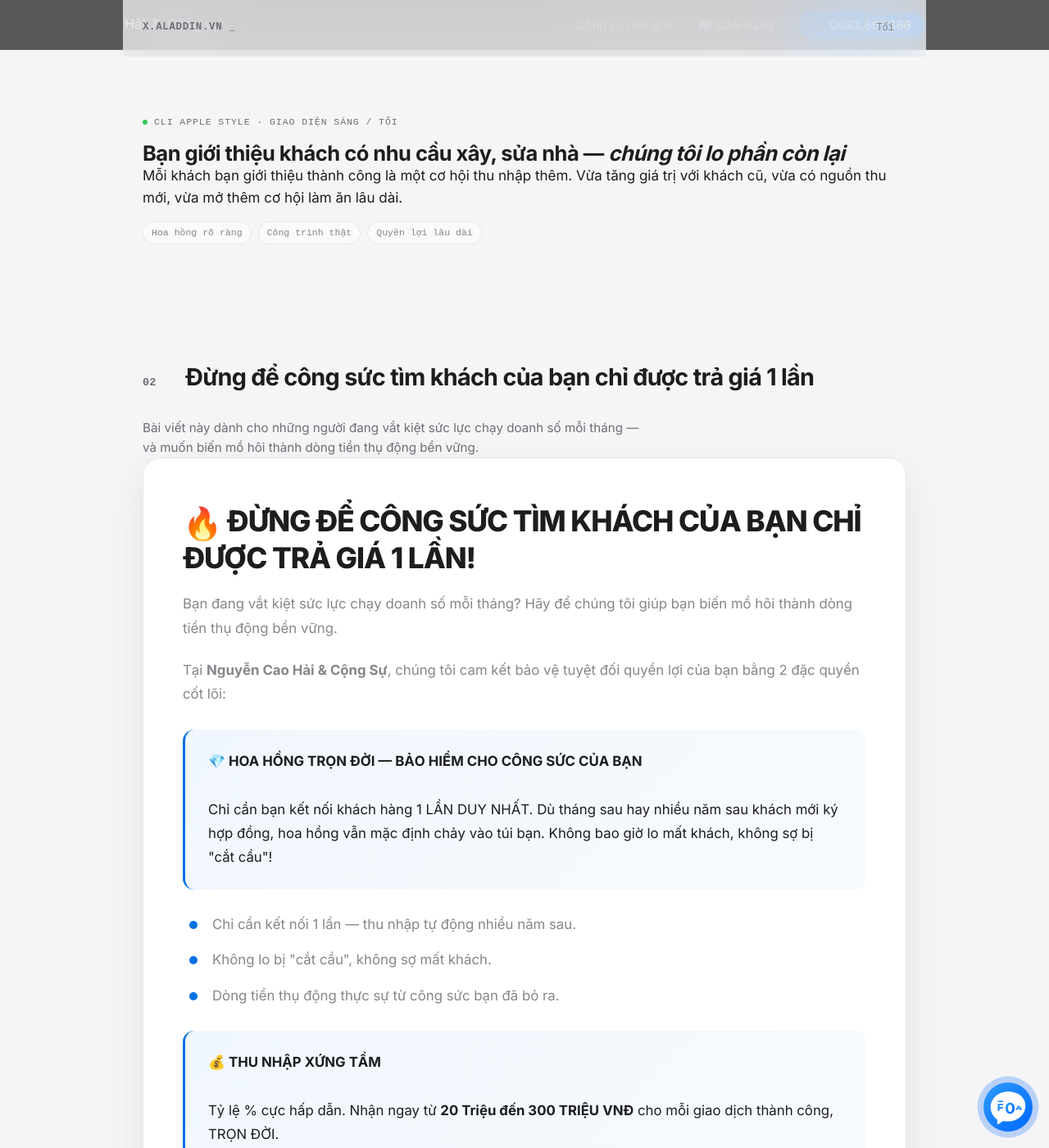
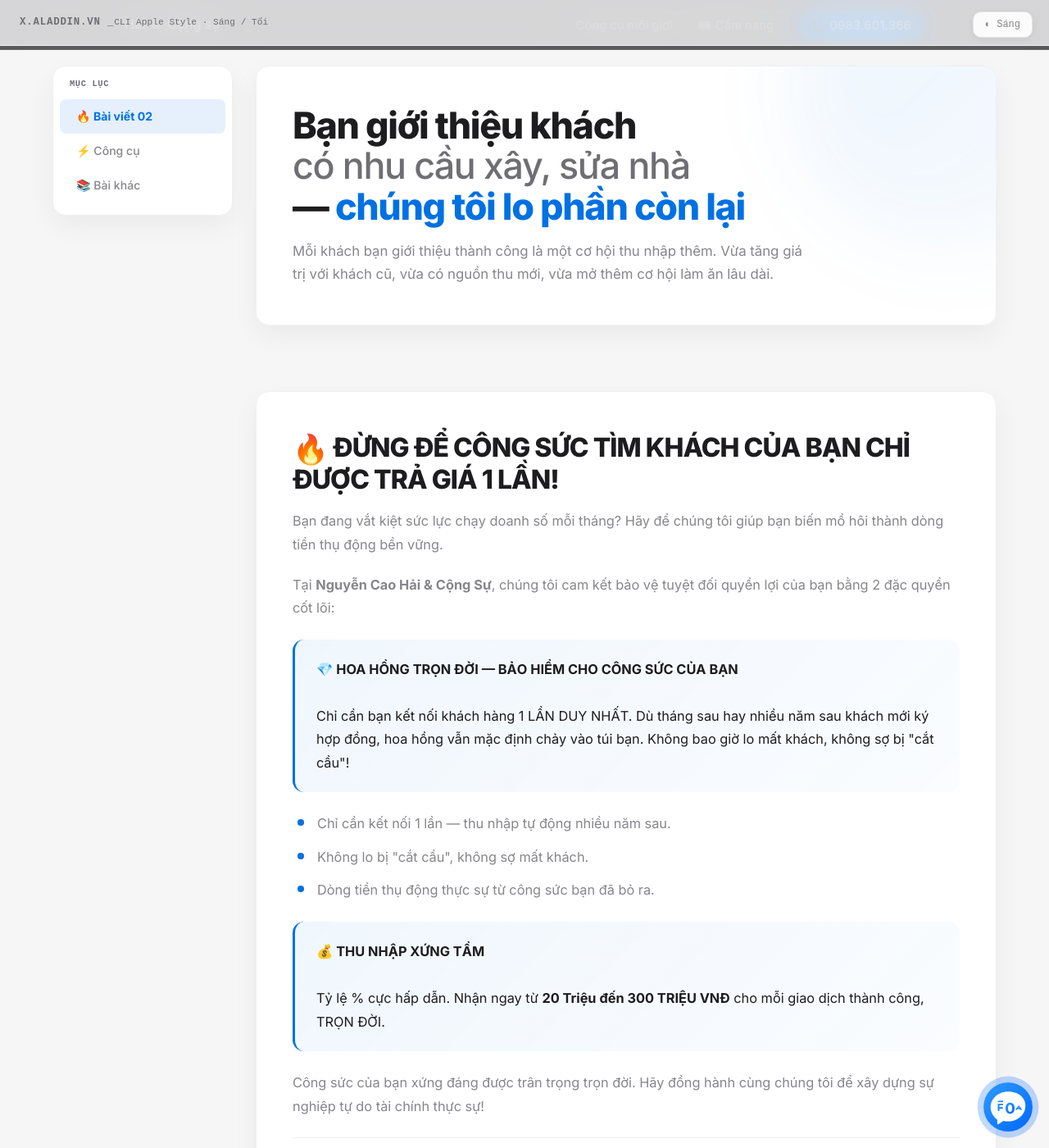
Before and after one commit to NCHhub/xaydung, a Jekyll site: the page built from index.html, in a window 1280 px wide and 1400 px high. Shown: the whole window at 82% size. Built offline with Jekyll 4.4.1, drawn with Linux system fonts in a browser that asks for light colours; some web fonts are replaced; some of the changed text lies outside the part shown.

Commit message:
Giao diện đơn giản như CLI (/cli) — sidebar + nội dung chính, bài viết 02 + công cụ + bài khác trở lại

```diff
--- a/index.html
+++ b/index.html
@@ -1,107 +1,133 @@
 ---
 layout: default
 title: "x.aladdin.vn — CLI Apple Style"
-description: "Nguyễn Cao Hải & Cộng sự — CLI Apple Style, giao diện sáng/tối, bài viết thứ 2."
+description: "Giao diện đơn giản: sidebar + nội dung chính, bài viết 02 + công cụ trở lại."
 ---
 
 <style>
 @import url('https://fonts.googleapis.com/css2?family=Inter:wght@300;400;500;600;700;800;900&family=SF+Mono:wght@400;500;600&display=swap');
-:root{--bg:#f5f5f7;--surface:#fff;--surface-2:#fafafa;--ink:#1d1d1f;--ink-2:#86868b;--ink-3:#6e6e73;--ink-4:#f5f5f7;--border:#d2d2d7;--border-soft:#e8e8ed;--accent:#0071e3;--accent-soft:#0071e320;--shadow:0 20px 50px rgba(0,0,0,.08);--radius:22px;--mono:'SF Mono','Fira Mono','JetBrains Mono',monospace;}
-.dark{--bg:#0a0a0a;--surface:#111111;--surface-2:#161616;--ink:#f5f5f7;--ink-2:#86868b;--ink-3:#6e6e73;--ink-4:#1d1d1f;--border:#2a2a2c;--border-soft:#1c1c1e;--shadow:0 20px 60px rgba(0,0,0,.55);}
+:root{--bg:#f6f6f7;--surface:#fff;--surface-2:#fafafa;--ink:#1d1d1f;--ink-2:#86868b;--ink-3:#6e6e73;--border:#e5e5e7;--border-soft:#f0f0f2;--accent:#0071e3;--shadow:0 12px 32px rgba(0,0,0,.05);--radius:16px;--mono:'SF Mono','Fira Mono',monospace;}
+.dark{--bg:#0a0a0a;--surface:#111;--surface-2:#161616;--ink:#f5f5f7;--ink-2:#86868b;--ink-3:#6e6e73;--border:#2a2a2c;--border-soft:#1c1c1e;--shadow:0 16px 40px rgba(0,0,0,.45);}
 *{margin:0;padding:0;box-sizing:border-box;}
 html{scroll-behavior:smooth;}
-body{font-family:'Inter','-apple-system',BlinkMacSystemFont,'Segoe UI',Roboto,sans-serif;background:var(--bg);color:var(--ink);line-height:1.55;-webkit-font-smoothing:antialiased;-moz-osx-font-smoothing:grayscale;min-height:100vh;transition:background .35s,color .35s;}
-.cli-nav{max-width:980px;margin:0 auto;padding:18px 24px;display:flex;align-items:center;justify-content:space-between;position:fixed;top:0;left:0;right:0;z-index:100;background:rgba(245,245,247,.75);backdrop-filter:saturate(180%) blur(30px);-webkit-backdrop-filter:saturate(180%) blur(30px);border-bottom:1px solid var(--border-soft);transition:background .35s,border-color .35s;}
-.dark .cli-nav{background:rgba(10,10,10,.7);border-bottom-color:#1c1c1e;}
-.cli-brand{font-family:var(--mono);font-size:.78rem;font-weight:600;color:var(--ink-3);letter-spacing:.05em;text-transform:uppercase;text-decoration:none;}
-.theme-toggle{background:transparent;border:1px solid var(--border);border-radius:10px;padding:8px 14px;font-family:var(--mono);font-size:.75rem;color:var(--ink-2);cursor:pointer;transition:all .2s;display:flex;align-items:center;gap:8px;text-decoration:none;}
-.theme-toggle:hover{border-color:var(--ink-3);color:var(--ink);}
-.dark .theme-toggle{border-color:#2a2a2c;color:#86868b;}
-.dark .theme-toggle:hover{border-color:#555;color:#f5f5f7;}
-.hero-inner{max-width:980px;margin:140px auto 0;padding:0 24px 80px;}
-.hero-card{background:var(--surface);border:1px solid var(--border-soft);border-radius:var(--radius);box-shadow:var(--shadow);padding:64px 48px 56px;position:relative;overflow:hidden;transition:background .35s,border-color .35s,box-shadow .35s;}
-.hero-card::before{content:"";position:absolute;top:-60%;right:-20%;width:420px;height:420px;border-radius:50%;background:linear-gradient(135deg,rgba(0,113,227,.10),rgba(0,113,227,.06));pointer-events:none;filter:blur(60px);}
-.dark .hero-card::before{background:linear-gradient(135deg,rgba(0,113,227,.18),rgba(0,113,227,.08));}
-.prompt-label{font-family:var(--mono);font-size:.72rem;color:var(--ink-3);letter-spacing:.08em;text-transform:uppercase;margin-bottom:14px;display:flex;align-items:center;gap:8px;}
-.prompt-label .dot{width:6px;height:6px;border-radius:50%;background:#34c759;}
-.hero-card h1{font-size:clamp(2.2rem,5vw,3.6rem);font-weight:800;line-height:1.1;letter-spacing:-.035em;color:var(--ink);}
-.hero-card h1 .line-2{color:var(--ink-3);font-weight:500;}
+body{font-family:'Inter','-apple-system',BlinkMacSystemFont,'Segoe UI',Roboto,sans-serif;background:var(--bg);color:var(--ink);line-height:1.55;-webkit-font-smoothing:antialiased;min-height:100vh;transition:background .35s,color .35s;}
+
+/* Navbar */
+.cli-nav{position:fixed;top:0;left:0;right:0;z-index:100;height:56px;background:rgba(245,245,247,.8);backdrop-filter:saturate(180%) blur(24px);-webkit-backdrop-filter:saturate(180%) blur(24px);border-bottom:1px solid var(--border-soft);display:flex;align-items:center;padding:0 24px;transition:background .35s,border-color .35s;}
+.dark .cli-nav{background:rgba(10,10,10,.75);border-bottom-color:#1c1c1e;}
+.cli-brand{font-family:var(--mono);font-size:.78rem;font-weight:700;letter-spacing:.06em;text-transform:uppercase;color:var(--ink-3);text-decoration:none;}
+
+/* Layout */
+.layout{display:flex;max-width:1200px;margin:0 auto;padding:80px 24px 40px;gap:28px;align-items:flex-start;}
+
+/* Sidebar */
+.sidebar{width:220px;flex-shrink:0;position:sticky;top:80px;background:var(--surface);border:1px solid var(--border-soft);border-radius:var(--radius);padding:16px 0;box-shadow:var(--shadow);transition:background .35s,border-color .35s,box-shadow .35s;}
+.sidebar h3{font-family:var(--mono);font-size:.65rem;text-transform:uppercase;letter-spacing:.06em;color:var(--ink-3);padding:0 20px 8px;margin-bottom:4px;}
+.sidebar a{display:block;padding:10px 20px;text-decoration:none;color:var(--ink-2);font-size:.88rem;font-weight:500;border-radius:8px;margin:0 8px;transition:background .15s,color .15s;}
+.sidebar a:hover{background:rgba(0,113,227,.06);color:var(--accent);}
+.sidebar a.active{background:rgba(0,113,227,.1);color:var(--accent);font-weight:700;}
+
+/* Main */
+.main{flex:1;min-width:0;}
+
+/* Hero / Post */
+.hero-card{background:var(--surface);border:1px solid var(--border-soft);border-radius:var(--radius);box-shadow:var(--shadow);padding:48px 44px;margin-bottom:32px;transition:background .35s,border-color .35s,box-shadow .35s;position:relative;overflow:hidden;}
+.hero-card::before{content:"";position:absolute;top:-50%;right:-15%;width:380px;height:380px;border-radius:50%;background:linear-gradient(135deg,rgba(0,113,227,.08),rgba(0,113,227,.03));pointer-events:none;filter:blur(50px);}
+.dark .hero-card::before{background:linear-gradient(135deg,rgba(0,113,227,.16),rgba(0,113,227,.06));}
+.hero-card h1{font-size:clamp(1.8rem,4vw,2.8rem);font-weight:800;line-height:1.1;letter-spacing:-.03em;color:var(--ink);position:relative;z-index:1;}
 .hero-card h1 em{font-style:normal;color:var(--accent);}
-.hero-card .lead{margin-top:22px;font-size:1.05rem;color:var(--ink-2);max-width:640px;line-height:1.65;}
-.badge-row{display:flex;gap:8px;flex-wrap:wrap;margin-top:16px;}
-.badge-row span{display:inline-block;padding:4px 10px;border-radius:999px;font-family:var(--mono);font-size:.72rem;background:var(--surface-2);border:1px solid var(--border-soft);color:var(--ink-2);}
-.section{max-width:980px;margin:0 auto;padding:64px 24px;}
-.section-header{display:flex;align-items:baseline;gap:16px;margin-bottom:32px;flex-wrap:wrap;}
-.section-num{font-family:var(--mono);font-size:.85rem;color:var(--ink-3);font-weight:600;min-width:36px;}
-.section h2{font-size:clamp(1.3rem,3vw,1.8rem);font-weight:700;letter-spacing:-.025em;line-height:1.25;}
-.section-desc{color:var(--ink-3);margin-top:10px;max-width:620px;font-size:.95rem;line-height:1.6;}
-.post-card{background:var(--surface);border:1px solid var(--border-soft);border-radius:var(--radius);padding:56px 48px;box-shadow:var(--shadow);position:relative;overflow:hidden;transition:background .35s,border-color .35s,box-shadow .35s;}
-.post-card::after{content:"";position:absolute;bottom:0;left:48px;right:48px;height:1px;background:linear-gradient(90deg,transparent,var(--border-soft),transparent);}
-.post-card h3{font-size:clamp(1.4rem,3.2vw,2.2rem);font-weight:800;letter-spacing:-.03em;line-height:1.15;margin-bottom:22px;color:var(--ink);}
-.post-card h3 .emoji{font-family:system-ui,apple,color,emoji;font-size:1.1em;vertical-align:-.1em;}
-.post-body{font-size:1.05rem;line-height:1.75;color:var(--ink-2);}
-.post-body p{margin-bottom:22px;}
-.post-body .highlight-box{background:linear-gradient(135deg,rgba(0,113,227,.06),rgba(0,113,227,.03));border-left:3px solid var(--accent);border-radius:14px;padding:24px 28px;margin:28px 0;color:var(--ink);}
-.dark .highlight-box{background:linear-gradient(135deg,rgba(0,113,227,.12),rgba(0,113,227,.05));}
-.post-body ul{list-style:none;margin:22px 0;padding-left:8px;}
-.post-body ul li{position:relative;padding-left:28px;margin-bottom:14px;color:var(--ink-2);}
-.post-body ul li::before{content:"";position:absolute;left:0;top:10px;width:10px;height:10px;border-radius:50%;background:var(--accent);flex-shrink:0;}
-.cli-form{margin-top:36px;padding-top:28px;border-top:1px solid var(--border-soft);}
-.cli-form-label{font-family:var(--mono);font-size:.7rem;color:var(--ink-3);letter-spacing:.08em;text-transform:uppercase;margin-bottom:14px;}
-.cli-form-row{display:flex;gap:12px;flex-wrap:wrap;align-items:flex-end;}
-.cli-input{flex:1 1 220px;min-width:220px;background:var(--surface-2);border:1px solid var(--border);border-radius:14px;padding:14px 18px;font-family:inherit;font-size:.95rem;color:var(--ink);outline:none;transition:border-color .2s,box-shadow .2s;}
+.hero-card .lead{margin-top:16px;font-size:1.05rem;color:var(--ink-2);max-width:640px;line-height:1.65;position:relative;z-index:1;}
+
+/* Post Card */
+.post-card{background:var(--surface);border:1px solid var(--border-soft);border-radius:var(--radius);padding:48px 44px;box-shadow:var(--shadow);margin-bottom:32px;position:relative;overflow:hidden;transition:background .35s,border-color .35s,box-shadow .35s;}
+.post-card h2{font-size:clamp(1.35rem,3vw,2rem);font-weight:800;letter-spacing:-.03em;line-height:1.15;margin-bottom:18px;color:var(--ink);}
+.post-card h2 .emoji{font-family:system-ui,apple,color,emoji;font-size:1.1em;vertical-align:-.08em;}
+.post-body{font-size:1.02rem;line-height:1.75;color:var(--ink-2);}
+.post-body p{margin-bottom:20px;}
+.post-body .highlight-box{background:linear-gradient(135deg,rgba(0,113,227,.06),rgba(0,113,227,.02));border-left:3px solid var(--accent);border-radius:14px;padding:22px 26px;margin:24px 0;color:var(--ink);}
+.dark .highlight-box{background:linear-gradient(135deg,rgba(0,113,227,.12),rgba(0,113,227,.04));}
+.post-body ul{list-style:none;margin:18px 0;padding-left:6px;}
+.post-body ul li{position:relative;padding-left:24px;margin-bottom:12px;color:var(--ink-2);}
+.post-body ul li::before{content:"";position:absolute;left:0;top:9px;width:8px;height:8px;border-radius:50%;background:var(--accent);}
+
+/* Tools (công cụ) */
+.tools-grid{display:grid;grid-template-columns:repeat(auto-fill,minmax(280px,1fr));gap:16px;margin-bottom:32px;}
+.tool-card{background:var(--surface);border:1px solid var(--border-soft);border-radius:var(--radius);padding:28px 24px;box-shadow:var(--shadow);transition:transform .15s,border-color .2s,box-shadow .2s;background:linear-gradient(180deg,var(--surface) 60%,rgba(0,113,227,.025) 100%);}
+.tool-card:hover{transform:translateY(-3px);border-color:rgba(0,113,227,.3);box-shadow:0 18px 40px rgba(0,0,0,.1);}
+.dark .tool-card:hover{box-shadow:0 18px 40px rgba(0,0,0,.35);}
+.tool-card h3{font-size:1.05rem;font-weight:700;margin-bottom:8px;color:var(--ink);}
+.tool-card p{font-size:.88rem;color:var(--ink-3);line-height:1.55;margin-bottom:14px;}
+.tool-card .btn{display:inline-block;padding:10px 18px;background:var(--ink);color:var(--ink-4);border:none;border-radius:10px;font-size:.82rem;font-weight:600;cursor:pointer;text-decoration:none;transition:background .2s,transform .1s;}
+.tool-card .btn:hover{background:#2a2a2c;transform:translateY(-1px);}
+.dark .tool-card .btn:hover{background:#222;}
+
+/* Articles list */
+.articles{margin-bottom:32px;}
+.articles h2{font-size:1.1rem;font-weight:700;margin-bottom:14px;color:var(--ink);}
+.articles ul{list-style:none;padding:0;}
+.articles li{margin-bottom:6px;}
+.articles a{display:block;padding:12px 16px;background:var(--surface);border:1px solid var(--border-soft);border-radius:12px;color:var(--ink);text-decoration:none;font-size:.92rem;font-weight:500;transition:background .15s,border-color .15s,transform .1s;}
+.articles a:hover{background:rgba(0,113,227,.04);border-color:rgba(0,113,227,.2);transform:translateX(4px);}
+
+/* Form */
+.cli-form{margin-top:24px;padding-top:24px;border-top:1px solid var(--border-soft);}
+.cli-form-label{font-family:var(--mono);font-size:.7rem;color:var(--ink-3);letter-spacing:.08em;text-transform:uppercase;margin-bottom:12px;display:block;}
+.cli-form-row{display:flex;gap:10px;flex-wrap:wrap;align-items:flex-end;}
+.cli-input{flex:1 1 200px;min-width:200px;background:var(--surface-2);border:1px solid var(--border);border-radius:12px;padding:12px 16px;font-family:inherit;font-size:.9rem;color:var(--ink);outline:none;transition:border-color .2s,box-shadow .2s;}
 .cli-input:focus{border-color:var(--accent);box-shadow:0 0 0 3px var(--accent-soft);}
-.cli-btn{background:var(--ink);color:var(--ink-4);border:none;border-radius:14px;padding:14px 28px;font-family:inherit;font-weight:600;font-size:.95rem;cursor:pointer;transition:transform .15s,box-shadow .2s,background .2s;white-space:nowrap;text-decoration:none;display:inline-block;}
-.cli-btn:hover{transform:translateY(-1px);box-shadow:0 8px 24px rgba(0,0,0,.12);background:#2a2a2c;}
-.dark .cli-btn:hover{box-shadow:0 8px 30px rgba(255,255,255,.08);background:#222;}
-.cli-footer{max-width:980px;margin:0 auto;padding:48px 24px 28px;border-top:1px solid var(--border-soft);display:flex;align-items:center;justify-content:space-between;gap:16px;flex-wrap:wrap;font-family:var(--mono);font-size:.72rem;color:var(--ink-3);letter-spacing:.04em;}
-@media(max-width:720px){.hero-inner{padding:48px 28px 44px;}.post-card{padding:36px 28px;}.cli-form-row{flex-direction:column;}}
+.cli-btn{background:var(--ink);color:var(--ink-4);border:none;border-radius:12px;padding:12px 24px;font-family:inherit;font-weight:600;font-size:.9rem;cursor:pointer;transition:transform .15s,box-shadow .2s,background .2s;text-decoration:none;display:inline-block;}
+.cli-btn:hover{transform:translateY(-1px);box-shadow:0 6px 18px rgba(0,0,0,.12);background:#2a2a2c;}
+.dark .cli-btn:hover{box-shadow:0 6px 20px rgba(255,255,255,.08);background:#222;}
+
+/* Toggle theme */
+.theme-btn{position:fixed;top:14px;right:20px;z-index:110;background:rgba(255,255,255,.9);border:1px solid var(--border);border-radius:10px;padding:8px 14px;font-family:var(--mono);font-size:.75rem;color:var(--ink-2);cursor:pointer;transition:all .2s;box-shadow:0 2px 8px rgba(0,0,0,.06);backdrop-filter:blur(8px);-webkit-backdrop-filter:blur(8px);}
+.dark .theme-btn{background:rgba(20,20,20,.8);color:#86868b;border-color:#2a2a2c;}
+.theme-btn:hover{border-color:var(--ink-3);color:var(--ink);}
+
+@media(max-width:860px){.layout{flex-direction:column;}.sidebar{width:100%;position:relative;top:0;}}
+@media(max-width:640px){.hero-card{padding:36px 24px;}.post-card{padding:32px 24px;}}
 </style>
 
 <header class="cli-nav" aria-label="CLI Navigation">
-  <a href="#" class="cli-brand" aria-label="x.aladdin.vn CLI">x.aladdin.vn <span aria-hidden="true">_</span></a>
-  <button class="theme-toggle" onclick="toggleTheme()" aria-label="Chuyển giao diện sáng/tối" id="themeBtn">
-    <span id="themeLabel">Tối</span>
-  </button>
+  <a href="#" class="cli-brand">x.aladdin.vn <span aria-hidden="true">_</span></a>
+  <span style="font-family:var(--mono);font-size:.7rem;color:var(--ink-3);">CLI Apple Style · Sáng / Tối</span>
 </header>
 
-<main>
-<section class="hero-inner" aria-label="Giới thiệu CLI Apple">
-  <p class="prompt-label"><span class="dot"></span> CLI Apple Style · Giao diện sáng / tối</p>
-  <h1>Bạn giới thiệu khách <span class="line-2">có nhu cầu xây, sửa nhà</span> — <em>chúng tôi lo phần còn lại</em></h1>
+<button class="theme-btn" onclick="toggleTheme()" aria-label="Chuyển giao diện sáng/tối" id="themeBtn" title="Chuyển sáng/tối">◐ Sáng</button>
+
+<div class="layout">
+  <aside class="sidebar" aria-label="Điều hướng">
+    <h3>Mục lục</h3>
+    <nav>
+      <a href="#bai-viet" class="active">🔥 Bài viết 02</a>
+      <a href="#cong-cu">⚡ Công cụ</a>
+      <a href="#bai-khac">📚 Bài khác</a>
+    </nav>
+  </aside>
+
+  <main class="main" aria-label="Nội dung chính">
+    <section class="hero-card" aria-label="Giới thiệu">
+      <h1>Bạn giới thiệu khách <span style="display:block;color:var(--ink-3);font-weight:500;">có nhu cầu xây, sửa nhà</span> — <em>chúng tôi lo phần còn lại</em></h1>
       <p class="lead">Mỗi khách bạn giới thiệu thành công là một cơ hội thu nhập thêm. Vừa tăng giá trị với khách cũ, vừa có nguồn thu mới, vừa mở thêm cơ hội làm ăn lâu dài.</p>
-  <div class="badge-row" aria-label="Tính năng chính"><span>Hoa hồng rõ ràng</span><span>Công trình thật</span><span>Quyền lợi lâu dài</span></div>
     </section>
 
-<section class="section" aria-label="Bài viết thứ 2">
-  <div class="section-header">
-    <span class="section-num">02</span>
-    <h2>Đừng để công sức tìm khách của bạn chỉ được trả giá 1 lần</h2>
-  </div>
-  <p class="section-desc">Bài viết này dành cho những người đang vắt kiệt sức lực chạy doanh số mỗi tháng — và muốn biến mồ hôi thành dòng tiền thụ động bền vững.</p>
-
-  <article class="post-card" aria-label="Bài viết">
-    <h3><span class="emoji">🔥</span> ĐỪNG ĐỂ CÔNG SỨC TÌM KHÁCH CỦA BẠN CHỈ ĐƯỢC TRẢ GIÁ 1 LẦN!</h3>
+    <section id="bai-viet" aria-label="Bài viết 02">
+      <article class="post-card">
+        <h2><span class="emoji">🔥</span> ĐỪNG ĐỂ CÔNG SỨC TÌM KHÁCH CỦA BẠN CHỈ ĐƯỢC TRẢ GIÁ 1 LẦN!</h2>
         <div class="post-body">
           <p>Bạn đang vắt kiệt sức lực chạy doanh số mỗi tháng? Hãy để chúng tôi giúp bạn biến mồ hôi thành dòng tiền thụ động bền vững.</p>
           <p>Tại <strong>Nguyễn Cao Hải &amp; Cộng Sự</strong>, chúng tôi cam kết bảo vệ tuyệt đối quyền lợi của bạn bằng 2 đặc quyền cốt lõi:</p>
-      <div class="highlight-box">
-        <strong>💎 HOA HỒNG TRỌN ĐỜI — BẢO HIỂM CHO CÔNG SỨC CỦA BẠN</strong><br><br>
-        Chỉ cần bạn kết nối khách hàng 1 LẦN DUY NHẤT. Dù tháng sau hay nhiều năm sau khách mới ký hợp đồng, hoa hồng vẫn mặc định chảy vào túi bạn. Không bao giờ lo mất khách, không sợ bị "cắt cầu"!
-      </div>
+          <div class="highlight-box"><strong>💎 HOA HỒNG TRỌN ĐỜI — BẢO HIỂM CHO CÔNG SỨC CỦA BẠN</strong><br><br>Chỉ cần bạn kết nối khách hàng 1 LẦN DUY NHẤT. Dù tháng sau hay nhiều năm sau khách mới ký hợp đồng, hoa hồng vẫn mặc định chảy vào túi bạn. Không bao giờ lo mất khách, không sợ bị "cắt cầu"!</div>
           <ul>
             <li>Chỉ cần kết nối 1 lần — thu nhập tự động nhiều năm sau.</li>
             <li>Không lo bị "cắt cầu", không sợ mất khách.</li>
             <li>Dòng tiền thụ động thực sự từ công sức bạn đã bỏ ra.</li>
           </ul>
-      <div class="highlight-box">
-        <strong>💰 THU NHẬP XỨNG TẦM</strong><br><br>
-        Tỷ lệ % cực hấp dẫn. Nhận ngay từ <strong>20 Triệu đến 300 TRIỆU VNĐ</strong> cho mỗi giao dịch thành công, TRỌN ĐỜI.
-      </div>
+          <div class="highlight-box"><strong>💰 THU NHẬP XỨNG TẦM</strong><br><br>Tỷ lệ % cực hấp dẫn. Nhận ngay từ <strong>20 Triệu đến 300 TRIỆU VNĐ</strong> cho mỗi giao dịch thành công, TRỌN ĐỜI.</div>
           <p>Công sức của bạn xứng đáng được trân trọng trọn đời. Hãy đồng hành cùng chúng tôi để xây dựng sự nghiệp tự do tài chính thực sự!</p>
         </div>
         <form class="cli-form" onsubmit="submitInfo(event)" aria-label="Để lại thông tin liên hệ">
-      <p class="cli-form-label">Để lại số điện thoại hoặc email để nhận thông tin</p>
+          <label class="cli-form-label">Để lại số điện thoại hoặc email để nhận thông tin</label>
           <div class="cli-form-row">
             <input type="tel" class="cli-input" placeholder="Số điện thoại (ví dụ: 0983.601.366)" aria-label="Số điện thoại" required />
             <input type="email" class="cli-input" placeholder="Email (ví dụ: ten@aladdin.vn)" aria-label="Email" required />
@@ -110,14 +136,43 @@
         </form>
       </article>
     </section>
+
+    <section id="cong-cu" class="tools-grid" aria-label="Công cụ">
+      <article class="tool-card">
+        <h3>⚡ Tính tiền cần thêm</h3>
+        <p>Điền diện tích &amp; kết cấu — tính ngay chi phí xây/sửa để gửi khách. Không cần chờ AI.</p>
+        <a class="btn" href="#" onclick="alert('Tính năng: nhập diện tích, số tầng, loại hình → ra khoảng chi phí. Đang phát triển.')">Mở công cụ</a>
+      </article>
+      <article class="tool-card">
+        <h3>🔍 Checklist trước cọc</h3>
+        <p>Tick trạng thái từng mục — hệ thống phân loại: tiếp tục tìm hiểu / cần hỏi thêm / nên khảo sát chuyên gia.</p>
+        <a class="btn" href="#" onclick="alert('Tính năng: kiểm tra nứt, thấm, lối thi công, nhà liền kề.')">Mở checklist</a>
+      </article>
+      <article class="tool-card">
+        <h3>📋 Quy trình công trình</h3>
+        <p>Mô tả tình huống khách → nhận checklist từng bước + chi phí + thời gian đúng ca.</p>
+        <a class="btn" href="#" onclick="alert('Tính năng: chọn loại công trình (xây mới, sửa nhẹ, chống thấm...) → tạo quy trình.')">Mở quy trình</a>
+      </article>
+      <article class="tool-card">
+        <h3>📞 Liên hệ chuyên gia</h3>
+        <p>Gọi trực tiếp Hải &amp; Cộng sự hoặc nhắn Zalo 0983.601.366 để được hỗ trợ ngay.</p>
+        <a class="btn" href="tel:0983601366">Gọi ngay</a>
+      </article>
+    </section>
+
+    <section id="bai-khac" class="articles" aria-label="Bài viết khác">
+      <h2>📚 Bài viết khác từ x.aladdin.vn</h2>
+      <ul>
+        <li><a href="/bai-viet/bao-gia-xay-nha-pho-ha-noi-2026-don-gia-theo-m2-va-cac-khoan-an-de-bo-sot/">💰 Báo giá xây nhà phố Hà Nội 2026 — đơn giá theo m²</a></li>
+        <li><a href="/bai-viet/quy-trinh-nghiem-thu-va-ban-giao-nha-pho-checklist-vang-truoc-khi-nhan-nha/">📋 Quy trình nghiệm thu và bàn giao nhà phố</a></li>
+        <li><a href="/bai-viet/cach-giam-sat-thi-cong-xay-dung-khi-khong-ranh-ky-thuat-chan-phat-sinh-an-bot-vat-tu/">🔨 Giám sát thi công khi không rành kỹ thuật</a></li>
+        <li><a href="/bai-viet/kinh-nghiem-chon-nha-thau-xay-dung-uy-tin-tai-ha-noi-tranh-thau-co-moi-gioi/">🤝 Kinh nghiệm chọn nhà thầu xây dựng uy tín</a></li>
+      </ul>
+    </section>
   </main>
-
-<footer class="cli-footer" aria-label="Chân trang">
-  <div>Nguyễn Cao Hải &amp; Cộng sự — 0983.601.366 — x.aladdin.vn</div>
-  <div>CLI Apple Style · Light / Dark</div>
-</footer>
+</div>
 
 <script>
-function toggleTheme(){ document.documentElement.classList.toggle('dark'); document.getElementById('themeLabel').textContent = document.documentElement.classList.contains('dark') ? 'Sáng' : 'Tối'; }
+function toggleTheme(){ document.documentElement.classList.toggle('dark'); document.getElementById('themeBtn').textContent = document.documentElement.classList.contains('dark') ? '◑ Tối' : '◐ Sáng'; }
 function submitInfo(e){ e.preventDefault(); var btn=e.target.querySelector('.cli-btn'); var orig=btn.textContent; btn.textContent='Đã gửi ✓'; btn.style.background='#34c759'; btn.style.color='#fff'; setTimeout(function(){ btn.textContent=orig; btn.style.background=''; btn.style.color=''; }, 2200); }
 </script>
```
Lines whose indentation alone changed are shown as unchanged.
